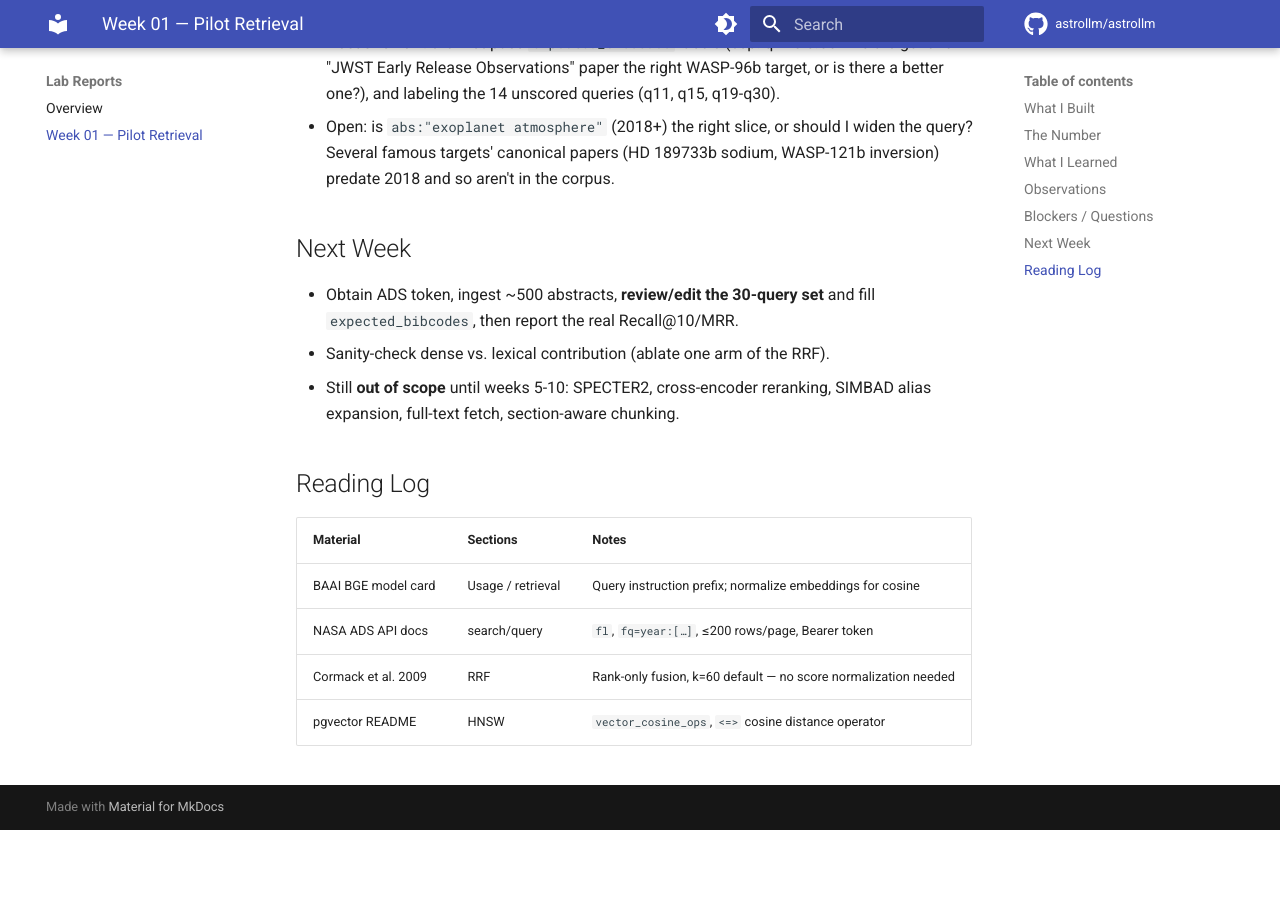
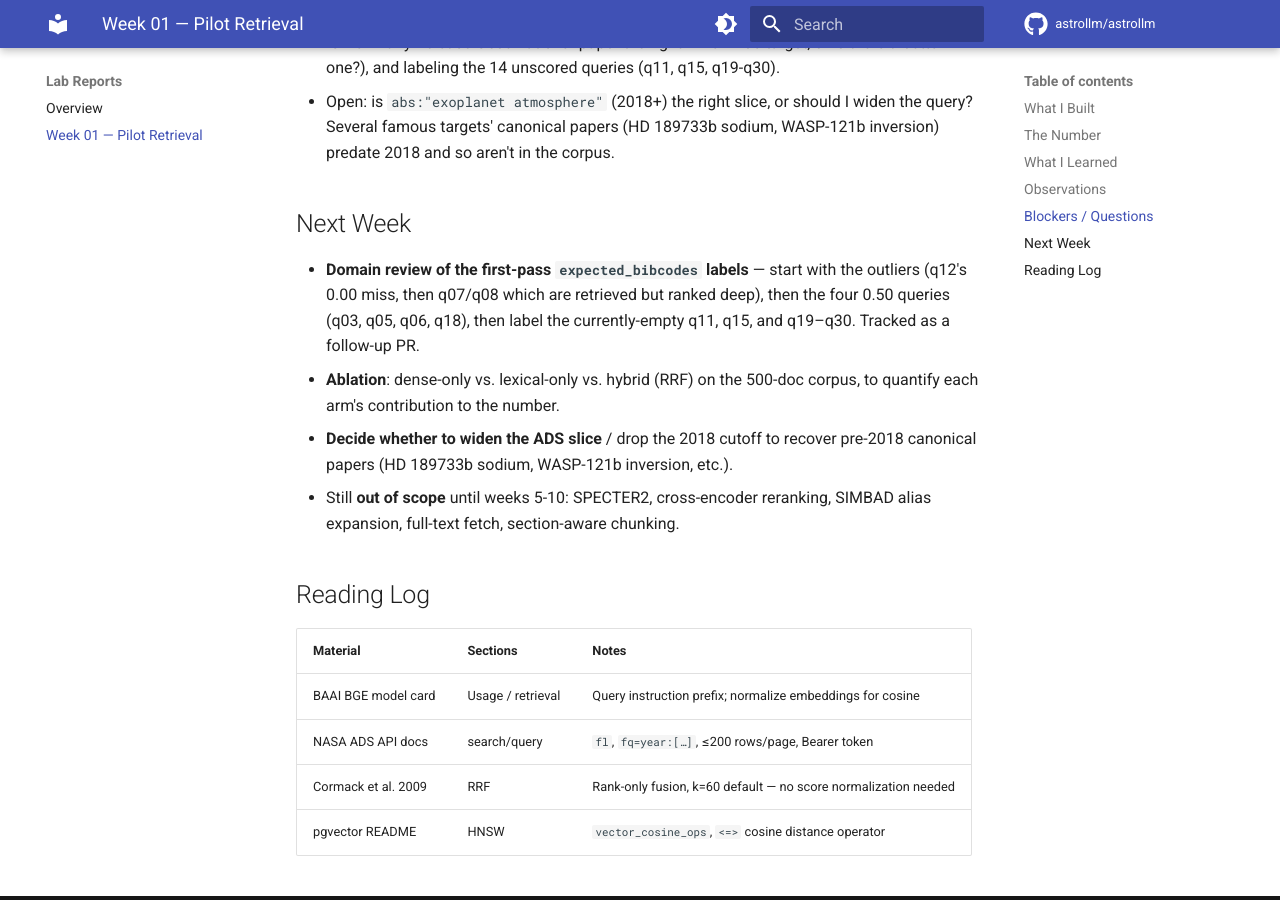
Before and after one commit to astrollm/astrollm, an MkDocs documentation site: the page built from docs/lab/week-01.md, in a window 1280 px wide and 900 px high, scrolled down 2099 px. Built offline with MkDocs 1.6.1 and Material for MkDocs 9.7.7, drawn with Linux system fonts in a browser that asks for light colours; comment, search, counter and statistics services are not loaded; before the commit the page ends 2929 px from its top, so only the background shows below that; some of the changed text lies outside the part shown.

Commit message:
chore(pilot): isolate pilot compose by name; fix week-01 dates + next-week section
Co-Authored-By: Claude Opus 4.8 (1M context) <noreply@anthropic.com>

```diff
--- a/docs/lab/week-01.md
+++ b/docs/lab/week-01.md
@@ -1,8 +1,7 @@
 # Week 01 Lab Report
 
-**Date**: 2026-05-18 to 2026-05-31
+**Date**: 2026-05-30 to 2026-05-31
 **Phase**: 1 (weeks 1-2 — pilot retrieval prototype)
-**Hours spent**: ~10 hrs
 
 ## What I Built
 
@@ -78,9 +77,14 @@ design, used only as a machinery smoke test (embed → pgvector → FTS5 → RRF
 
 ## Next Week
 
-- Obtain ADS token, ingest ~500 abstracts, **review/edit the 30-query set** and fill
-  `expected_bibcodes`, then report the real Recall@10/MRR.
-- Sanity-check dense vs. lexical contribution (ablate one arm of the RRF).
+- **Domain review of the first-pass `expected_bibcodes` labels** — start with the outliers
+  (q12's 0.00 miss, then q07/q08 which are retrieved but ranked deep), then the four 0.50
+  queries (q03, q05, q06, q18), then label the currently-empty q11, q15, and q19–q30.
+  Tracked as a follow-up PR.
+- **Ablation**: dense-only vs. lexical-only vs. hybrid (RRF) on the 500-doc corpus, to
+  quantify each arm's contribution to the number.
+- **Decide whether to widen the ADS slice** / drop the 2018 cutoff to recover pre-2018
+  canonical papers (HD 189733b sodium, WASP-121b inversion, etc.).
 - Still **out of scope** until weeks 5-10: SPECTER2, cross-encoder reranking, SIMBAD alias
   expansion, full-text fetch, section-aware chunking.
 
```
Also changed, not shown: 1 other file.
